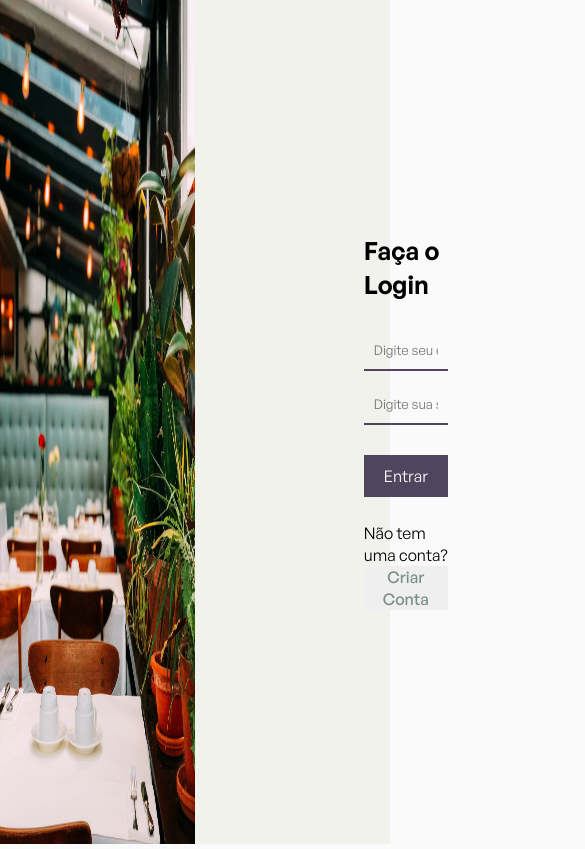
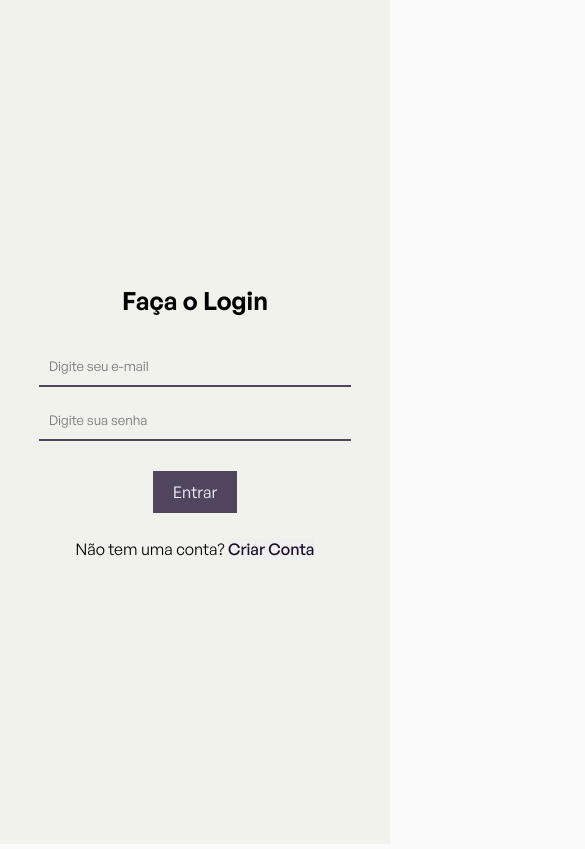
Before and after one commit to Erick-Verissim0/Menu_Tech, a React (Vite) app in the folder front/: page /login in a window 390 px wide. Shown: the top 849 px of the page, 585 px wide, since content can reach past the window. Built offline with nearby package versions, Linux system fonts and the light colour scheme.

Commit message:
refactor: login page responsive

```diff
--- a/front/src/App.tsx
+++ b/front/src/App.tsx
@@ -11,7 +11,7 @@ export function App() {
       <GlobalStyles />
       <Routes>
         <Route path="/login" element={<LoginPage />} />
-        <Route path="/" element={<InitialPage />} />
+        <Route path="/home" element={<InitialPage />} />
       </Routes>
     </Router>
   );
--- a/front/src/components/InitialPage/index.tsx
+++ b/front/src/components/InitialPage/index.tsx
@@ -4,7 +4,7 @@ export function InitialPage() {
   return (
     <>
       <Teste>
-        <h1>olá</h1>
+        <h1>Home</h1>
       </Teste>
     </>
   );
--- a/front/src/components/LoginPage/styles.ts
+++ b/front/src/components/LoginPage/styles.ts
@@ -3,17 +3,22 @@ import styled from 'styled-components';
 export const Container = styled.div`
   display: flex;
   height: 100vh;
+  width: 100%;
   background-color: #f0f2eb;
 `;
 
 export const ImageContainer = styled.div`
-  flex: 0 0 50%; /* A imagem ocupa 50% da largura da tela */
+  flex: 0 0 50%;
   height: 100%;
+
+  @media (max-width: 800px) {
+    display: none;
+  }
 `;
 
 export const Image = styled.img`
-  width: 100%; /* Garante que a imagem ocupe toda a largura do container */
-  height: 100%; /* Mantém a proporção da imagem */
+  width: 100%;
+  height: 100%;
 `;
 
 export const ContainerFields = styled.div`
@@ -22,8 +27,12 @@ export const ContainerFields = styled.div`
   flex-direction: column;
   align-items: center;
   justify-content: center;
-  padding: 20vh;
+  padding: 15vh;
   color: black;
+
+  @media (max-width: 800px) {
+    padding: 0;
+  }
 `;
 
 export const Title = styled.h1`
@@ -39,7 +48,11 @@ export const Fields = styled.input`
   border-bottom: 2px solid #007bff;
   border-color: #51445f;
   background-color: transparent;
-  outline: none; /* Remove a borda ao focar */
+  outline: none;
+
+  @media (max-width: 800px) {
+    width: 80%;
+  }
 `;
 
 export const LoginButton = styled.button`
@@ -53,7 +66,7 @@ export const LoginButton = styled.button`
 `;
 
 export const ChangeCollorButton = styled.button`
-  color: #7a8c89;
+  color: #1a0b2a;
   border: none;
   font-weight: 500;
 `;
```
